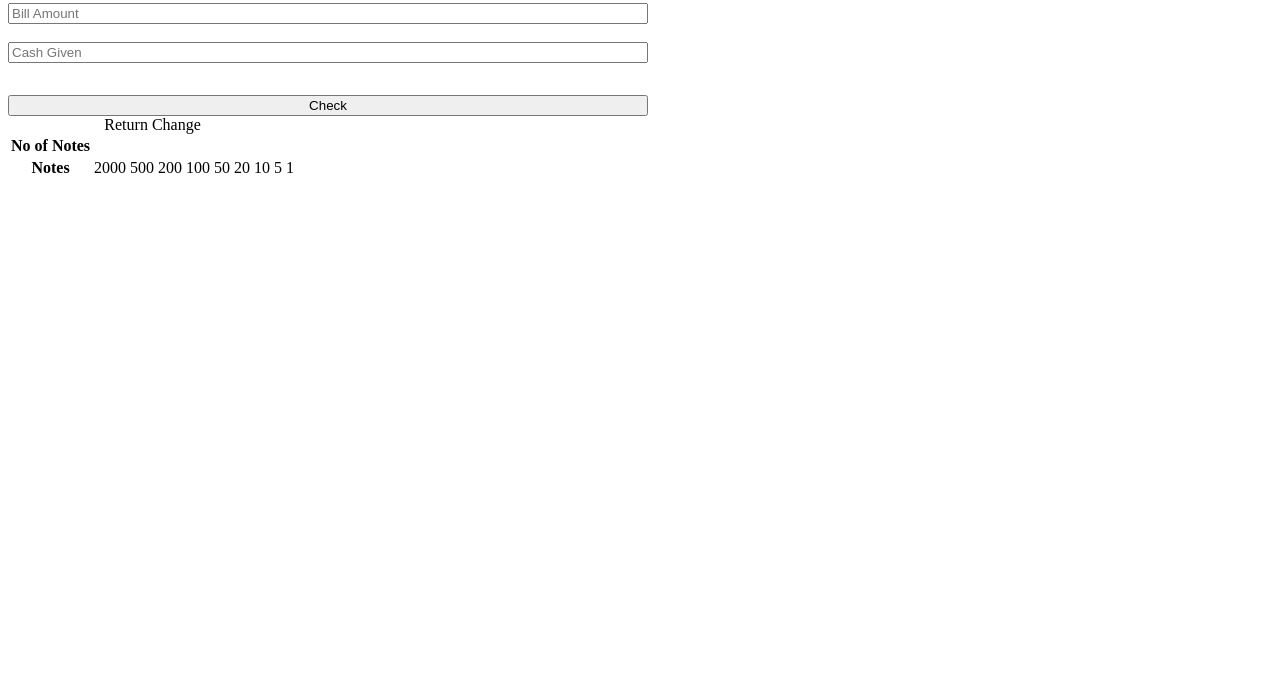
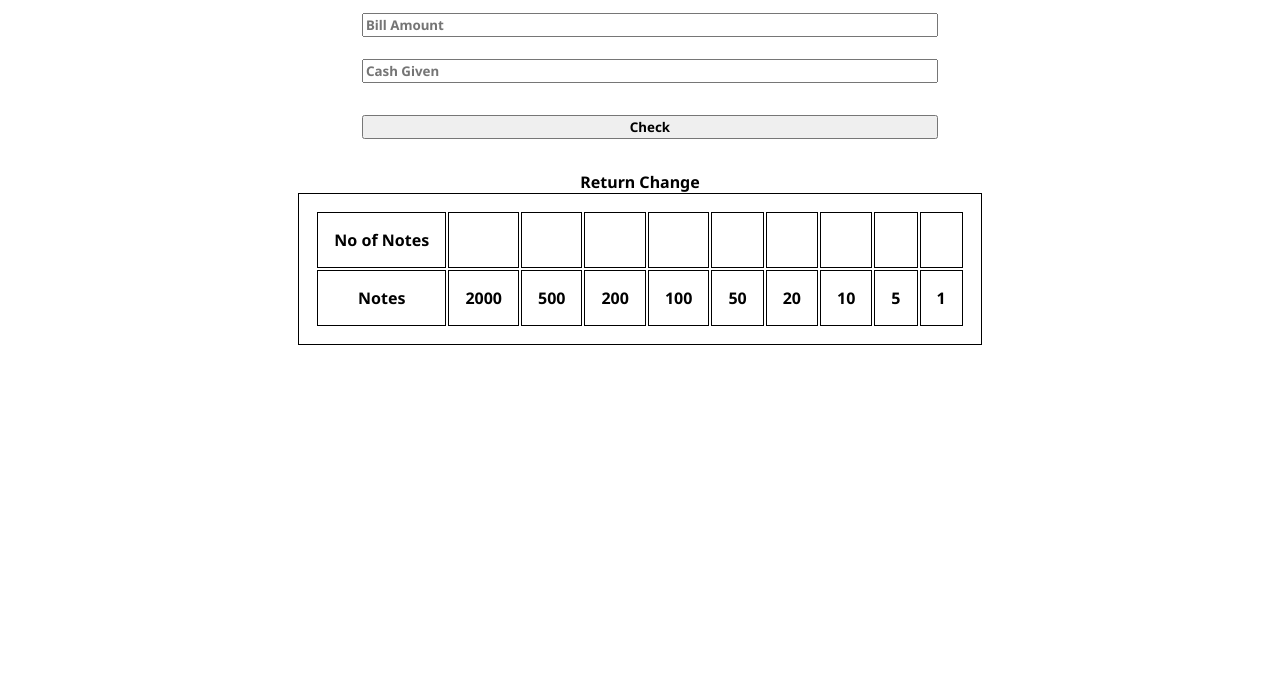
Before and after one commit to jatinmore/Monefy, a plain HTML site: page index.html in a window 1280 px wide. Shown: the part 111-800 px from the top of the page. Drawn offline with Linux system fonts and the light colour scheme.

Commit message:
css done

```diff
--- a/app.css
+++ b/app.css
@@ -1,7 +1,29 @@
+*{
+    font-family: 'Noto Sans', sans-serif;
+}
+header
+{
+    text-align: center;
+}
+
 .main
 {
     display: flex;
     flex-direction: column;
     justify-content: center;
-    width: 50vw;
+    margin-left: 28%;
+    width: 45vw;
 }
+
+.table-data
+{
+    display: flex;
+    justify-content: center;
+    margin-top:2rems ;
+}
+
+table, th, td {
+    margin-top: 2rem;
+    border: 1px solid black;
+    padding: 1rem;
+  }
--- a/index.html
+++ b/index.html
@@ -4,6 +4,10 @@
     <meta charset="UTF-8">
     <meta http-equiv="X-UA-Compatible" content="IE=edge">
     <meta name="viewport" content="width=device-width, initial-scale=1.0">
+    <link rel="preconnect" href="https://fonts.googleapis.com">
+<link rel="preconnect" href="https://fonts.gstatic.com" crossorigin>
+<link href="https://fonts.googleapis.com/css2?family=Noto+Sans:wght@700&display=swap" rel="stylesheet">
+
     <link rel="stylesheet" type="text/css" href="app.css">
     <title>Monefy</title>
 </head>
```
